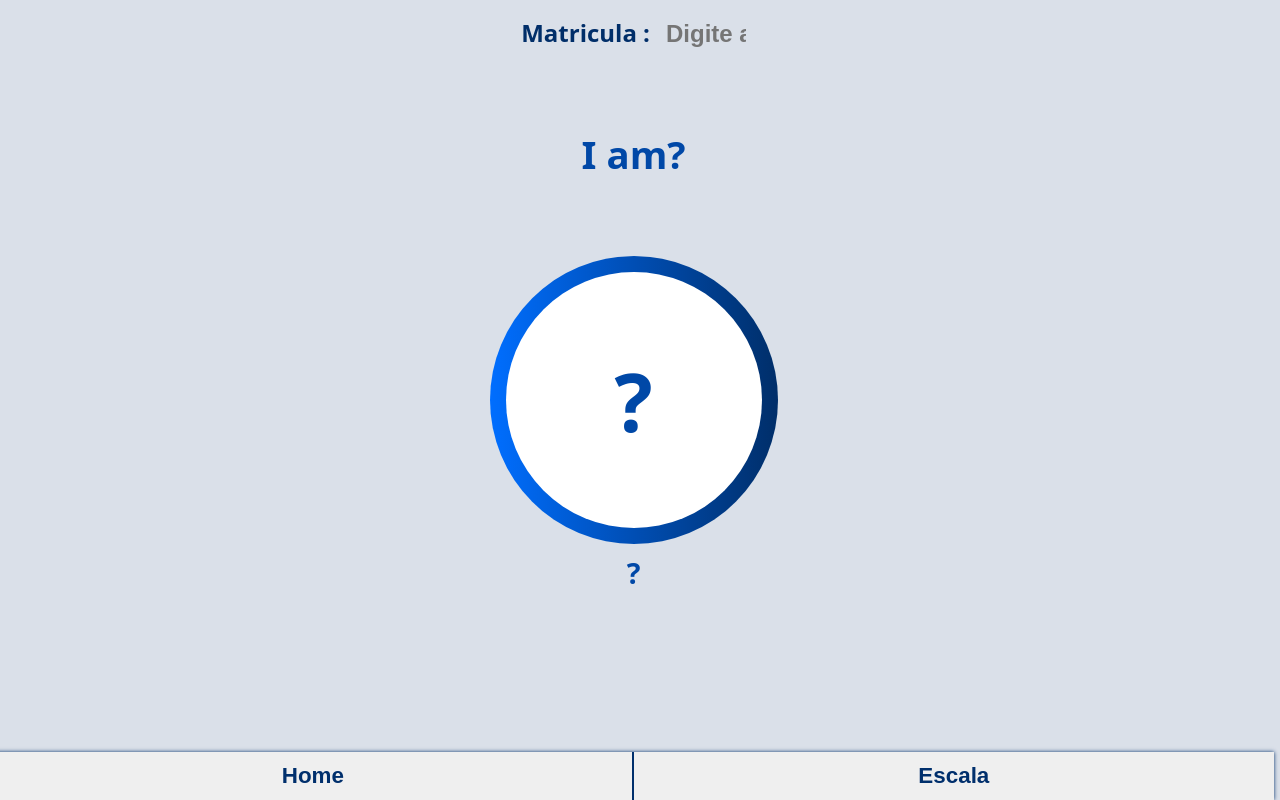
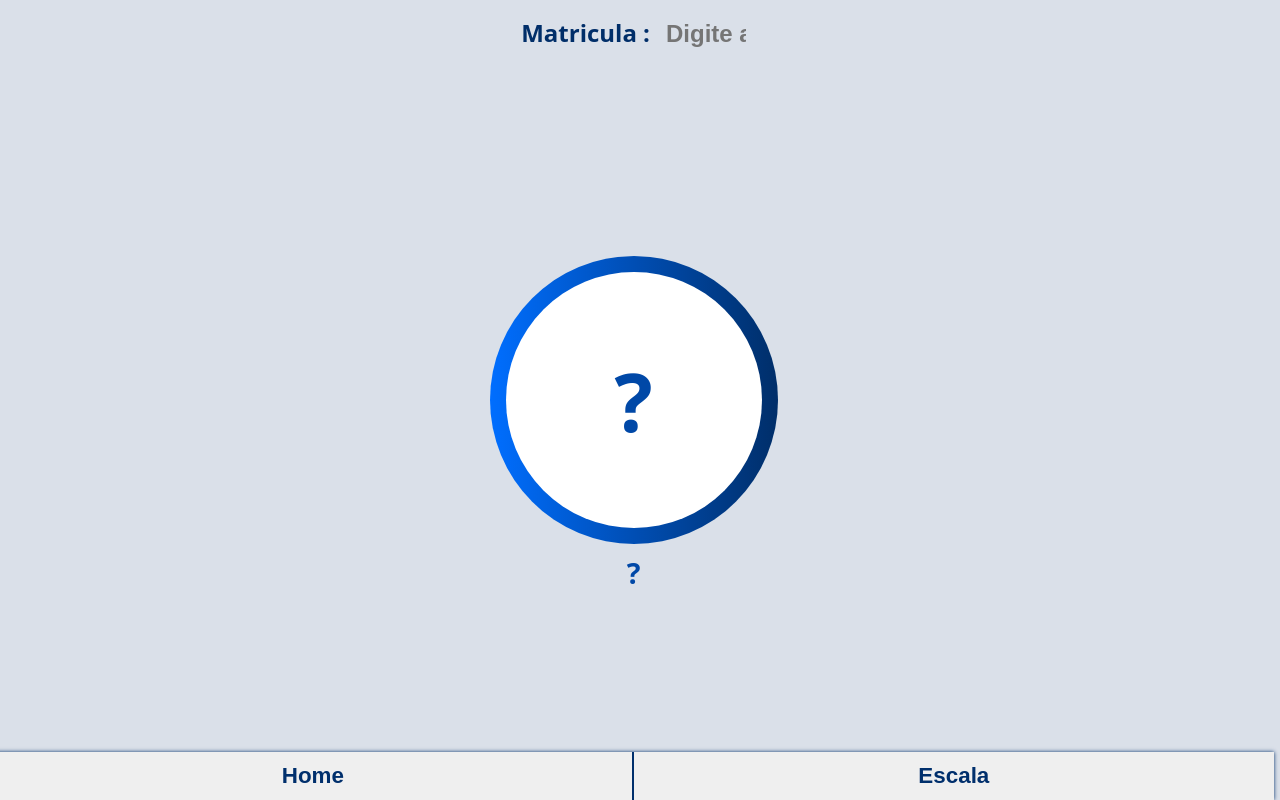
Before and after one commit to JoaoDias12/IAm, a plain HTML site: page index.html in a window 1280 px wide. Drawn offline with Linux system fonts and the light colour scheme.

Commit message:
Update index.html

```diff
--- a/index.html
+++ b/index.html
@@ -3,7 +3,7 @@
 <head>
     <meta charset="UTF-8">
     <meta name="viewport" content="width=device-width, initial-scale=1.0">
-    <title>Document</title>
+    <title>Eu Sou?</title>
 
     <link rel="stylesheet/less" type="text/css" href="/style.less" />
 
@@ -18,7 +18,7 @@
     </div>
 
     <div class="title">
-     <h2>I am?</h2>
+     <h2></h2>
      <p></p>
     </div>
 
```
